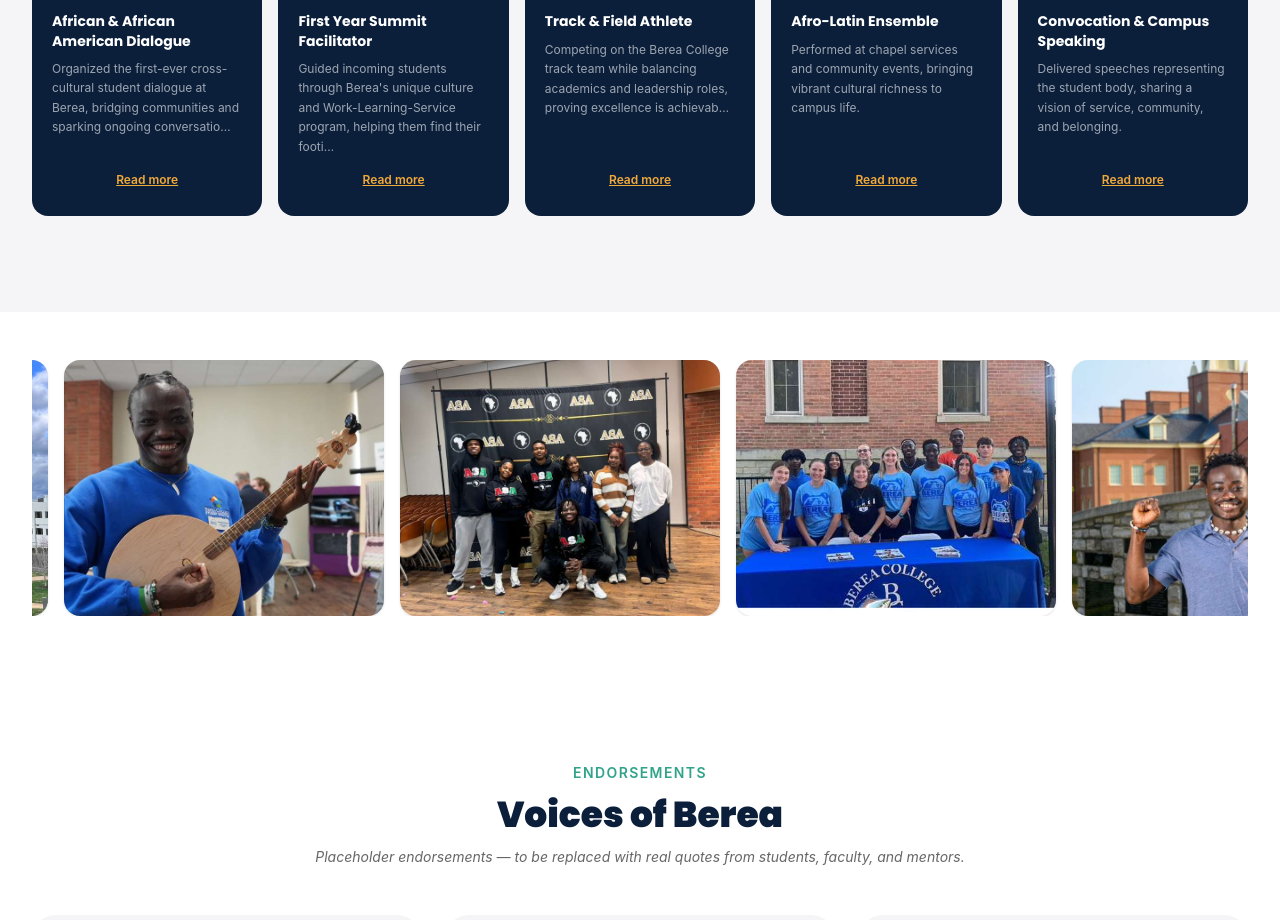
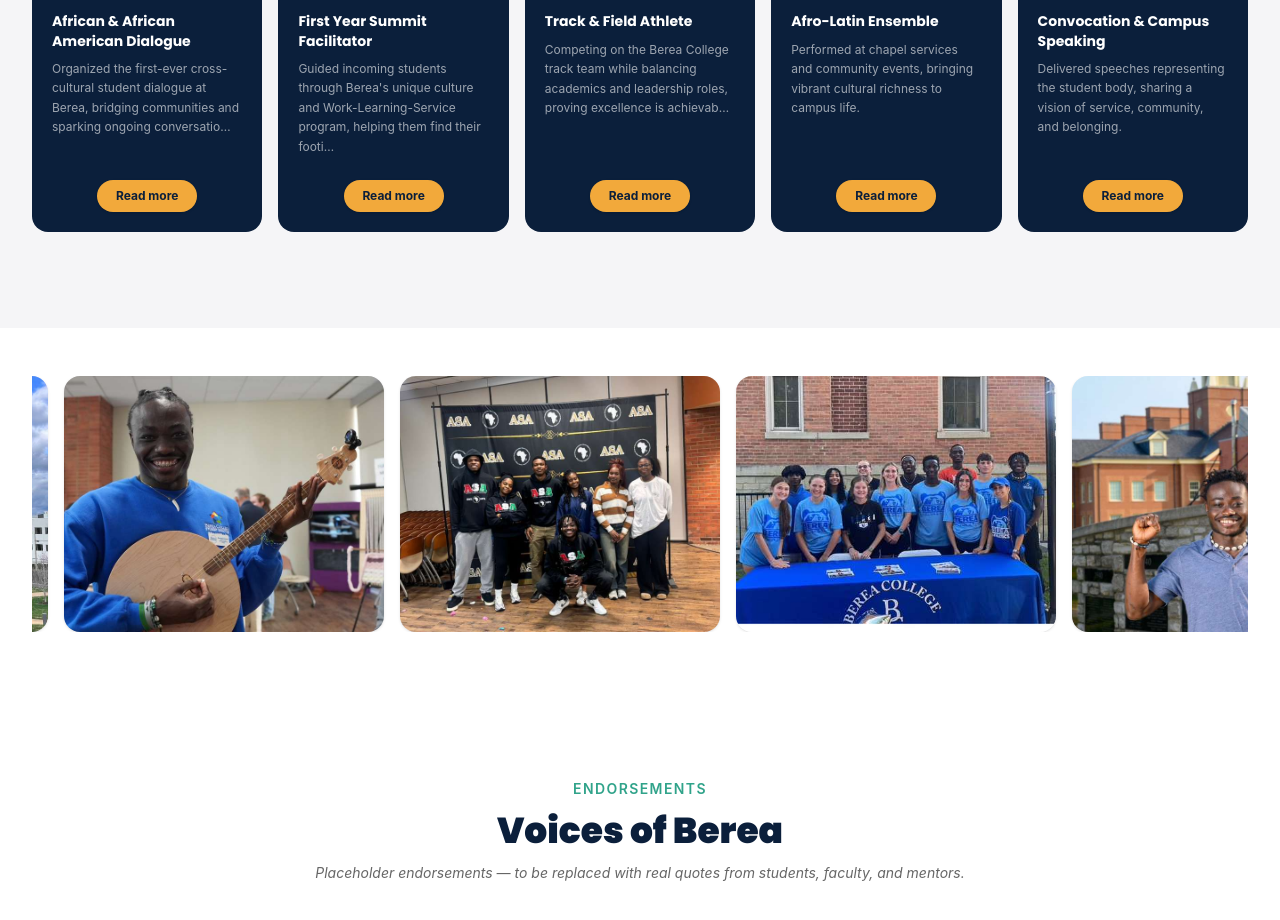
Before and after one commit to AmbGoodluck/kamuskay-website, a Next.js app: page / in a window 1280 px wide. Shown: the part 2920-3840 px from the top of the page. Built offline with nearby package versions, Linux system fonts and the light colour scheme; no server answers; the database is empty.

Commit message:
Style 'Read more' button: app yellow, centered at card bottom

```diff
--- a/components/sections/FeaturedActivities.tsx
+++ b/components/sections/FeaturedActivities.tsx
@@ -93,15 +93,18 @@ export default function FeaturedActivities() {
                     {act.caption.length > 120 ? act.caption.slice(0, 120) + '…' : act.caption}
                   </p>
                   {act.details && (
-                    <>
+                    <div className="flex flex-col flex-1 justify-end">
+                      <div className="flex justify-center mt-auto">
                         <button
-                        className="mt-2 text-xs text-[var(--color-gold)] font-semibold underline hover:text-[var(--color-gold-dark)] focus:outline-none"
+                          className="mb-0 mt-4 px-4 py-2 bg-[var(--color-gold)] text-[#0B1F3B] text-xs font-bold rounded-full shadow hover:bg-[var(--color-gold-dark)] focus:outline-none transition-colors"
+                          style={{ minWidth: 100 }}
                           onClick={() => handleToggle(i)}
                           aria-expanded={openIndex === i}
                           aria-controls={`activity-details-${i}`}
                         >
                           {openIndex === i ? "Hide details" : "Read more"}
                         </button>
+                      </div>
                       <div
                         id={`activity-details-${i}`}
                         className={`transition-all duration-300 overflow-hidden ${openIndex === i ? "max-h-40 mt-2 opacity-100" : "max-h-0 opacity-0"}`}
@@ -111,7 +114,7 @@ export default function FeaturedActivities() {
                           {act.details}
                         </div>
                       </div>
-                    </>
+                    </div>
                   )}
                 </div>
               </div>
```
Lines whose indentation alone changed are shown as unchanged.
